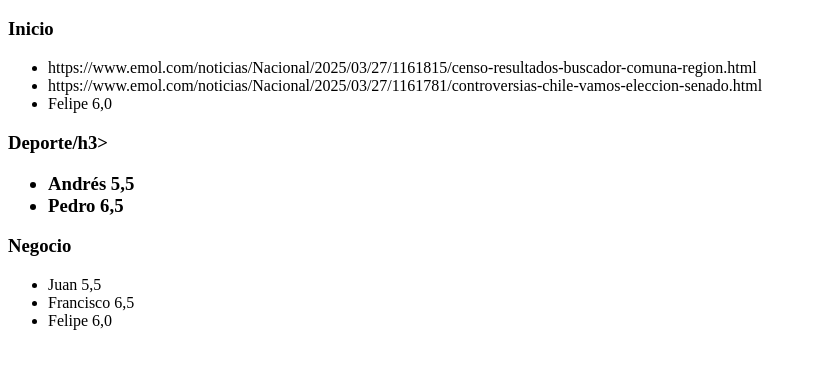
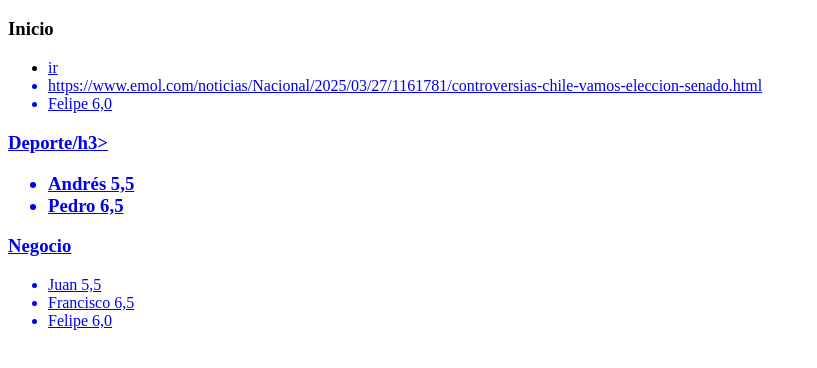
Before and after one commit to Pacavieress/pagina-web, a plain HTML site: page index.html in a window 1280 px wide. Shown: the part 48-416 px from the top of the page, without its empty margins (0-817 px from the left). Drawn offline with Linux system fonts and the light colour scheme.

Commit message:
Update index.html

```diff
--- a/index.html
+++ b/index.html
@@ -6,7 +6,7 @@
      <h1>Menú</h1>
      <h3>Inicio</h3>
      <ul>
-       <li>https://www.emol.com/noticias/Nacional/2025/03/27/1161815/censo-resultados-buscador-comuna-region.html</li>
+       <li><a href="https://www.emol.com/noticias/Nacional/2025/03/27/1161815/censo-resultados-buscador-comuna-region.html">ir</li>
        <li>https://www.emol.com/noticias/Nacional/2025/03/27/1161781/controversias-chile-vamos-eleccion-senado.html</li>
        <li>Felipe 6,0</li>
      </ul>
```
